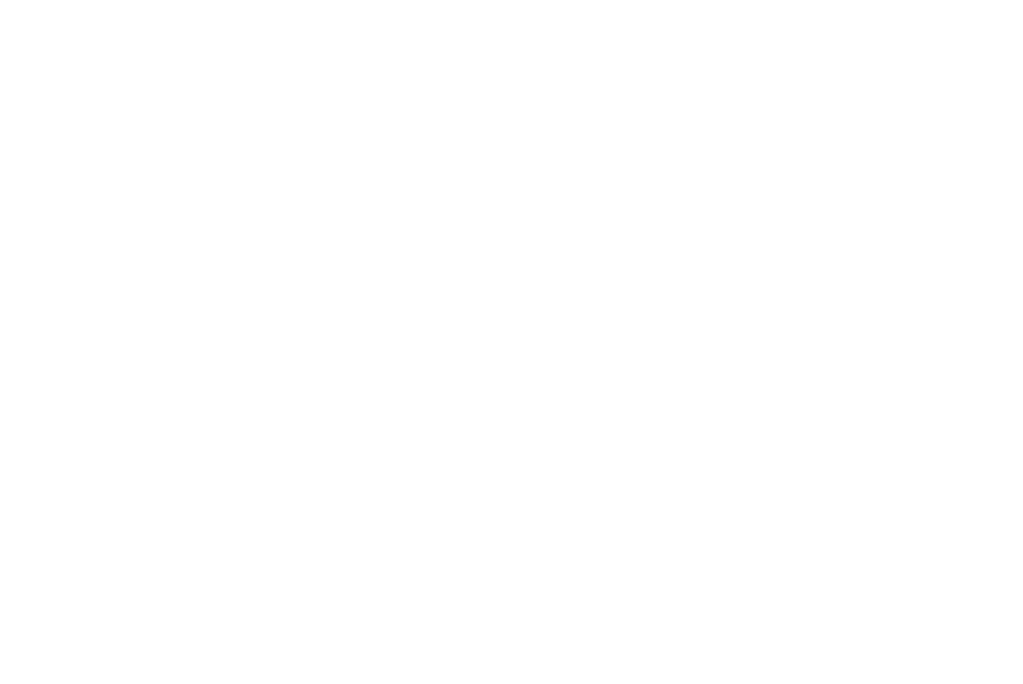
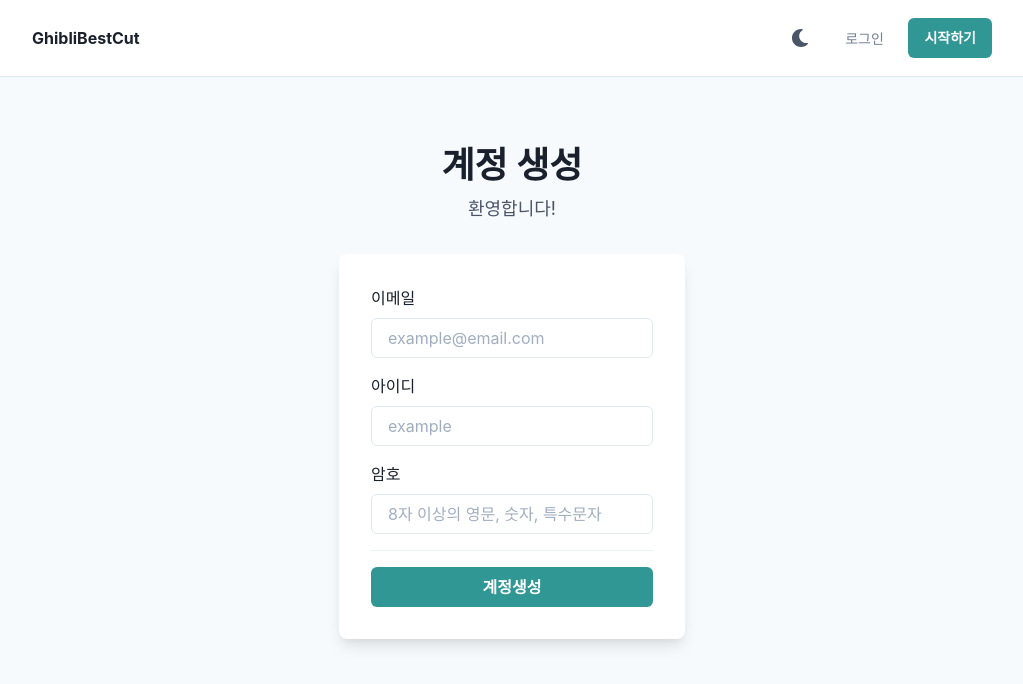
Before and after one commit to bulhwi/GraphQL-toy, a React (Create React App) app in the folder graphql-book-fullstack-project/project/web/: page /signup in a window 1280 px wide. Before the commit this address had no page. Shown: the top 684 px of the page, without its empty margins (128-1151 px from the left). Built offline with nearby package versions, Linux system fonts and the light colour scheme.

Commit message:
회원가입폼 구성, 유효성체크, 회원가입 mutation

```diff
--- a/graphql-book-fullstack-project/project/web/package.json
+++ b/graphql-book-fullstack-project/project/web/package.json
@@ -24,6 +24,7 @@
     "graphql": "^16.6.0",
     "react": "^18.2.0",
     "react-dom": "^18.2.0",
+    "react-hook-form": "^7.41.5",
     "react-icons": "^3.11.0",
     "react-lazy-load-image-component": "^1.5.6",
     "react-router-dom": "^6.6.1",
@@ -55,7 +56,7 @@
     ]
   },
   "devDependencies": {
-    "@types/react-router-dom": "^5.3.3",
-    "@types/react-lazy-load-image-component": "^1.5.2"
+    "@types/react-lazy-load-image-component": "^1.5.2",
+    "@types/react-router-dom": "^5.3.3"
   }
 }
--- a/graphql-book-fullstack-project/project/web/src/App.tsx
+++ b/graphql-book-fullstack-project/project/web/src/App.tsx
@@ -1,10 +1,11 @@
-import { ApolloProvider } from '@apollo/client';
-import { ChakraProvider, theme } from '@chakra-ui/react';
+import {ApolloProvider} from '@apollo/client';
+import {ChakraProvider, theme} from '@chakra-ui/react';
 import * as React from 'react';
 import {createApolloClient} from "./apollo/createApolloClient";
-import { BrowserRouter, Routes, Route } from "react-router-dom";
+import {BrowserRouter, Routes, Route} from "react-router-dom";
 import {Main} from "./pages/Main";
 import {Film} from "./pages/Film";
+import {SignUp} from "./pages/SignUp";
 
 const apolloClient = createApolloClient();
 
@@ -14,8 +15,9 @@
       <ChakraProvider theme={theme}>
         <BrowserRouter>
           <Routes>
-            <Route path="/" element={<Main />} />
-            <Route path="/film/:filmId" element={<Film />} />
+            <Route path="/" element={<Main/>}/>
+            <Route path="/film/:filmId" element={<Film/>}/>
+            <Route path="/signup" element={<SignUp/>}/>
           </Routes>
         </BrowserRouter>
       </ChakraProvider>
--- /dev/null
+++ b/graphql-book-fullstack-project/project/web/src/components/auth/SignUpForm.tsx
@@ -0,0 +1,137 @@
+import * as React from 'react';
+import {
+  Box,
+  Button,
+  Divider,
+  FormControl,
+  FormErrorMessage,
+  FormLabel,
+  Heading,
+  Input,
+  Stack,
+  Text,
+  useColorModeValue, useToast
+} from "@chakra-ui/react";
+import {useSignUpMutation, SignUpMutationVariables} from "../../generated/graphql";
+import {useForm} from "react-hook-form";
+import {useNavigate} from "react-router-dom";
+
+function SignUpRealForm() {
+  const [signUp, {loading}] = useSignUpMutation();
+  const navigate = useNavigate();
+  const toast = useToast();
+
+
+  const {
+    register,
+    handleSubmit,
+    formState: {errors}
+  } = useForm<SignUpMutationVariables>();
+
+  const onSubmit = async (data: SignUpMutationVariables) => {
+    const {signUpInput} = data;
+    return signUp({variables: {signUpInput}})
+      .then(response => {
+        if (response.data?.signUp) {
+          toast({title: '회원가입을 환영합니다!', status: 'success'});
+          navigate('/')
+        } else {
+          toast({title: '회원가입 도중 문제가 발생했습니다.', status: 'error'});
+        }
+      })
+      .catch(error => {
+        toast({title: '이메일 또는 아이디가 중복됩니다.', status: 'error'});
+        return error;
+      });
+  }
+
+  return (
+    <Stack as={"form"} spacing={4} onSubmit={handleSubmit(onSubmit)}>
+      <FormControl isInvalid={!!errors.signUpInput?.email}>
+        <FormLabel>이메일</FormLabel>
+        <Input type={"email"}
+               placeholder={"example@email.com"}
+               {...register('signUpInput.email', {
+                 required: '이메일을 입력해주세요.',
+                 pattern: {
+                   value:
+                   // eslint max-len 규칙을 다음 라인에서만 무시
+                   // eslint-disable-next-line max-len
+                     /^[a-zA-Z0-9.!#$%&'*+/=?^_`{|}~-]+@[a-zA-Z0-9-]+(?:\.[a-zA-Z0-9-]+)*$/,
+                   message: '이메일의 형식이 올바르지 않습니다.',
+                 }
+               })}
+        />
+        <FormErrorMessage>
+          {errors.signUpInput?.email && errors.signUpInput.email.message}
+        </FormErrorMessage>
+      </FormControl>
+
+      <FormControl isInvalid={!!errors.signUpInput?.username}>
+        <FormLabel>아이디</FormLabel>
+        <Input type={"text"}
+               placeholder={"example"}
+               {...register('signUpInput.username', {
+                 required: '아이디를 입력해주세요.'
+               })}
+        />
+        <FormErrorMessage>
+          {errors.signUpInput?.username && errors.signUpInput.username.message}
+        </FormErrorMessage>
+      </FormControl>
+
+      <FormControl isInvalid={!!errors.signUpInput?.password}>
+        <FormLabel>암호</FormLabel>
+        <Input type={"password"}
+               placeholder={"8자 이상의 영문, 숫자, 특수문자"}
+               {...register('signUpInput.password', {
+                 required: '비밀번호를 입력해주세요.',
+                 min: {
+                   value: 8,
+                   message: '비밀번호는 8자 이상이어야 합니다.'
+                 },
+                 pattern: {
+                   value:
+                   // eslint-disable-next-line max-len
+                     /^(?=.*[A-Za-z])(?=.*\d)(?=.*[$@$!%*#?&])[A-Za-z\d$@$!%*#?&]{8,}$/,
+                   message: '암호는 문자, 숫자, 특수문자를 포함한 8자 이상이어야 합니다.'
+                 }
+               })}
+        />
+        <FormErrorMessage>
+          {errors.signUpInput?.password && errors.signUpInput?.password.message}
+        </FormErrorMessage>
+      </FormControl>
+
+      <Divider/>
+
+      <Button colorScheme={"teal"} type={"submit"} isLoading={loading}>
+        계정생성
+      </Button>
+    </Stack>
+  )
+}
+
+export const SignUpForm = (): React.ReactElement => {
+
+  return (
+    <Stack spacing={8} mx={"auto"} maxW={"lg"} py={12} px={6}>
+      <Stack align={"center"}>
+        <Heading fontSize={"4xl"}>
+          계정 생성
+        </Heading>
+        <Text fontSize={"lg"} color={"gray.600"}>
+          환영합니다!
+        </Text>
+      </Stack>
+      <Box
+        rounded={"lg"}
+        bg={useColorModeValue("white", "gray.700")}
+        boxShadow={"lg"}
+        p={8}
+      >
+        <SignUpRealForm/>
+      </Box>
+    </Stack>
+  );
+};
--- a/graphql-book-fullstack-project/project/web/src/generated/graphql.tsx
+++ b/graphql-book-fullstack-project/project/web/src/generated/graphql.tsx
@@ -56,6 +56,16 @@
   title: Scalars['String'];
 };
 
+export type Mutation = {
+  __typename?: 'Mutation';
+  signUp: User;
+};
+
+
+export type MutationSignUpArgs = {
+  signUpInput: SignUpInput;
+};
+
 export type PaginatedFilms = {
   __typename?: 'PaginatedFilms';
   cursor?: Maybe<Scalars['Int']>;
@@ -91,6 +101,32 @@
   limit?: InputMaybe<Scalars['Int']>;
 };
 
+export type SignUpInput = {
+  email: Scalars['String'];
+  password: Scalars['String'];
+  username: Scalars['String'];
+};
+
+export type User = {
+  __typename?: 'User';
+  /** 생성 일자 */
+  createdAt: Scalars['String'];
+  /** 유저 이메일 */
+  email: Scalars['String'];
+  id: Scalars['Int'];
+  /** 업데이트 일자 */
+  updatedAt: Scalars['String'];
+  /** 유저 이름 */
+  username: Scalars['String'];
+};
+
+export type SignUpMutationVariables = Exact<{
+  signUpInput: SignUpInput;
+}>;
+
+
+export type SignUpMutation = { __typename?: 'Mutation', signUp: { __typename?: 'User', email: string, username: string, createdAt: string, updatedAt: string, id: number } };
+
 export type CutQueryVariables = Exact<{
   cutId: Scalars['Int'];
 }>;
@@ -121,6 +157,43 @@
 export type FilmsQuery = { __typename?: 'Query', films: { __typename?: 'PaginatedFilms', cursor?: number | null, films: Array<{ __typename?: 'Film', id: number, title: string, subtitle?: string | null, runningTime: number, release: string, posterImg: string, director: { __typename?: 'Director', name: string } }> } };
 
 
+export const SignUpDocument = gql`
+    mutation signUp($signUpInput: SignUpInput!) {
+  signUp(signUpInput: $signUpInput) {
+    email
+    username
+    createdAt
+    updatedAt
+    id
+  }
+}
+    `;
+export type SignUpMutationFn = Apollo.MutationFunction<SignUpMutation, SignUpMutationVariables>;
+
+/**
+ * __useSignUpMutation__
+ *
+ * To run a mutation, you first call `useSignUpMutation` within a React component and pass it any options that fit your needs.
+ * When your component renders, `useSignUpMutation` returns a tuple that includes:
+ * - A mutate function that you can call at any time to execute the mutation
+ * - An object with fields that represent the current status of the mutation's execution
+ *
+ * @param baseOptions options that will be passed into the mutation, supported options are listed on: https://www.apollographql.com/docs/react/api/react-hooks/#options-2;
+ *
+ * @example
+ * const [signUpMutation, { data, loading, error }] = useSignUpMutation({
+ *   variables: {
+ *      signUpInput: // value for 'signUpInput'
+ *   },
+ * });
+ */
+export function useSignUpMutation(baseOptions?: Apollo.MutationHookOptions<SignUpMutation, SignUpMutationVariables>) {
+        const options = {...defaultOptions, ...baseOptions}
+        return Apollo.useMutation<SignUpMutation, SignUpMutationVariables>(SignUpDocument, options);
+      }
+export type SignUpMutationHookResult = ReturnType<typeof useSignUpMutation>;
+export type SignUpMutationResult = Apollo.MutationResult<SignUpMutation>;
+export type SignUpMutationOptions = Apollo.BaseMutationOptions<SignUpMutation, SignUpMutationVariables>;
 export const CutDocument = gql`
     query cut($cutId: Int!) {
   cut(cutId: $cutId) {
--- /dev/null
+++ b/graphql-book-fullstack-project/project/web/src/pages/SignUp.tsx
@@ -0,0 +1,16 @@
+import * as React from 'react';
+import {Box, Flex, useColorModeValue} from "@chakra-ui/react";
+import CommonLayout from '../components/CommonLayout';
+import {SignUpForm} from "../components/auth/SignUpForm";
+
+export const SignUp = (): React.ReactElement => {
+  return (
+    <Box bg={useColorModeValue("gray.50", "gray.800")}>
+      <CommonLayout>
+        <Flex align={"center"} justify={"center"} >
+          <SignUpForm />
+        </Flex>
+      </CommonLayout>
+    </Box>
+  );
+};
```
Also changed, not shown: graphql-book-fullstack-project/project/web/src/graphql/mutations/signUp.graphql (added, +9 -0 lines), graphql-book-fullstack-project/project/web/src/graphql/schema.graphql (+23 -0 lines), 1 other file (tests, documents, lock files or other folders).
